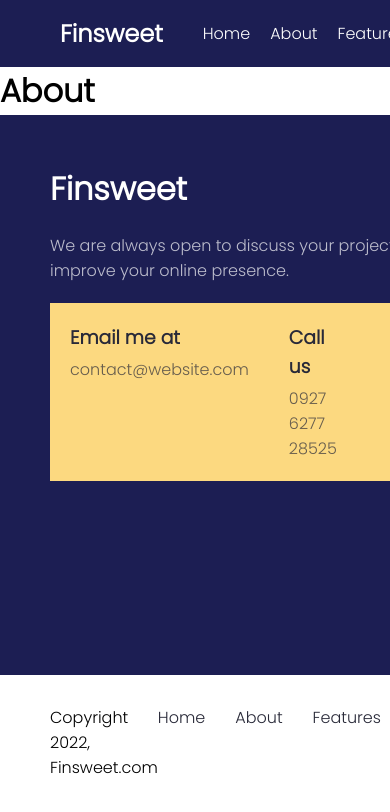
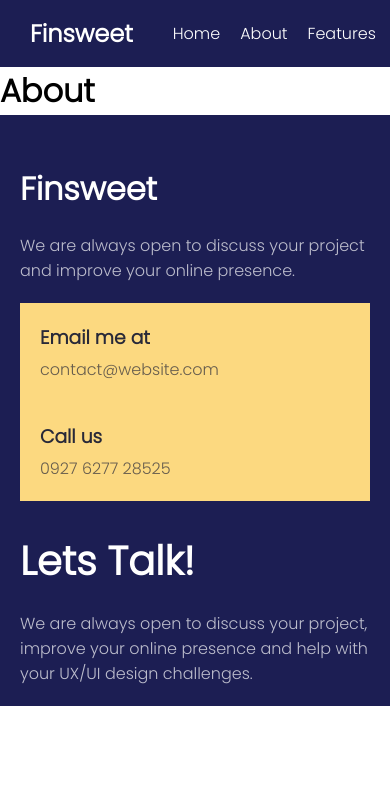
Before and after one commit to Shakhmurad7/finsweet, a React (Vite) app: page /About in a window 390 px wide. Shown: the top 812 px of the page. Built offline with nearby package versions, Linux system fonts and the light colour scheme.

Commit message:
add responsiv in homePage

```diff
--- a/src/NavbarMetodlar/HomePage/Style.css
+++ b/src/NavbarMetodlar/HomePage/Style.css
@@ -572,6 +572,11 @@
 }
 
 @media(max-width:992px){
+    .footer-container{
+        flex-wrap: wrap;
+        gap: 30px;
+
+    }
     .aside-container{
         justify-content: center;
         flex-wrap: wrap;
@@ -609,6 +614,9 @@
     .accardion-right-big-row {
         gap: 20px;
     }
+    .nav-left h2{
+        font-size: 2rem;
+    }
 }
 @media(max-width:790px){
     .Swiper-content h1{
@@ -617,4 +625,46 @@
     .section-left{
         display: none;
     }
+    .nav-left h2{
+        max-width: 100%;
+    }
+    .nav-right{
+        display: none;
+    }
+    .nav-left{
+        text-align: center;
+    }
+    .nav-left-row , .nav-container{
+        justify-content: center;
+    }
 }
+
+@media(max-width:600px){
+    .swiper-button-next:after, .swiper-rtl .swiper-button-prev:after , .swiper-button-prev:after, .swiper-rtl .swiper-button-next:after{
+        font-size: 20px !important;
+    }
+    .swiper-button-next, .swiper-rtl .swiper-button-prev{
+        top: 170px !important;
+        right: 30px !important;
+    }
+    .swiper-button-prev, .swiper-rtl .swiper-button-next{
+        right: 60px !important;
+        top: 170px !important
+    }
+    .Swiper-content h1{
+        font-size: 20px;
+    }
+    .section-right{
+        padding: 30px;
+    }
+    .Big-container{
+        padding:  0 20px;
+    }
+    .footer-bottom{
+        flex-direction: column;
+        padding: 20px;
+    }
+    .footer-end{
+        display: none;
+    }
+}
```
